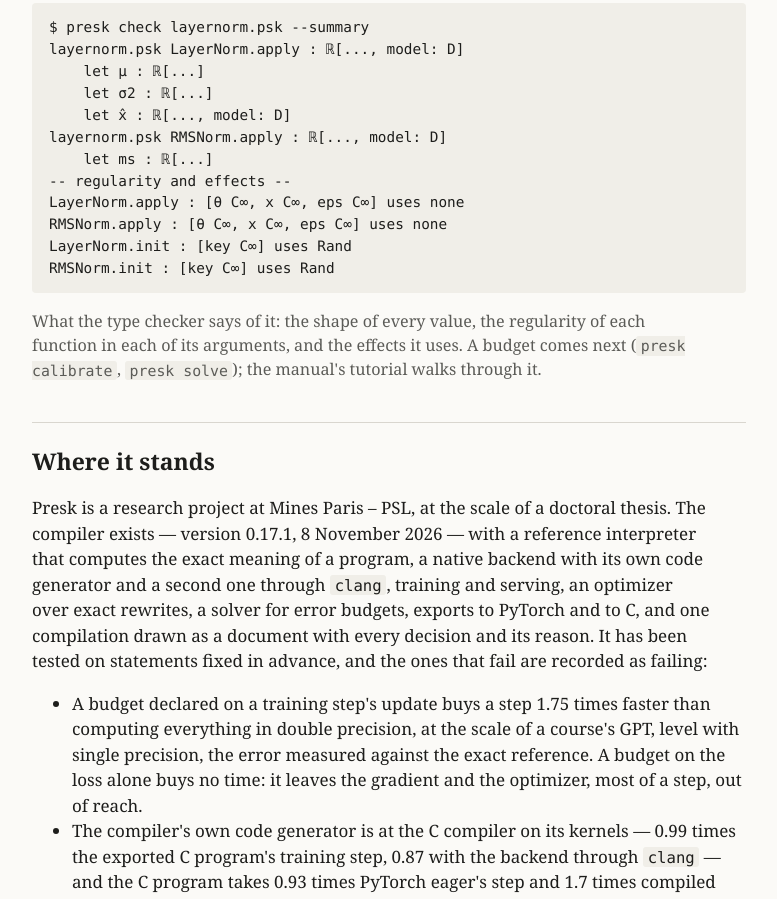
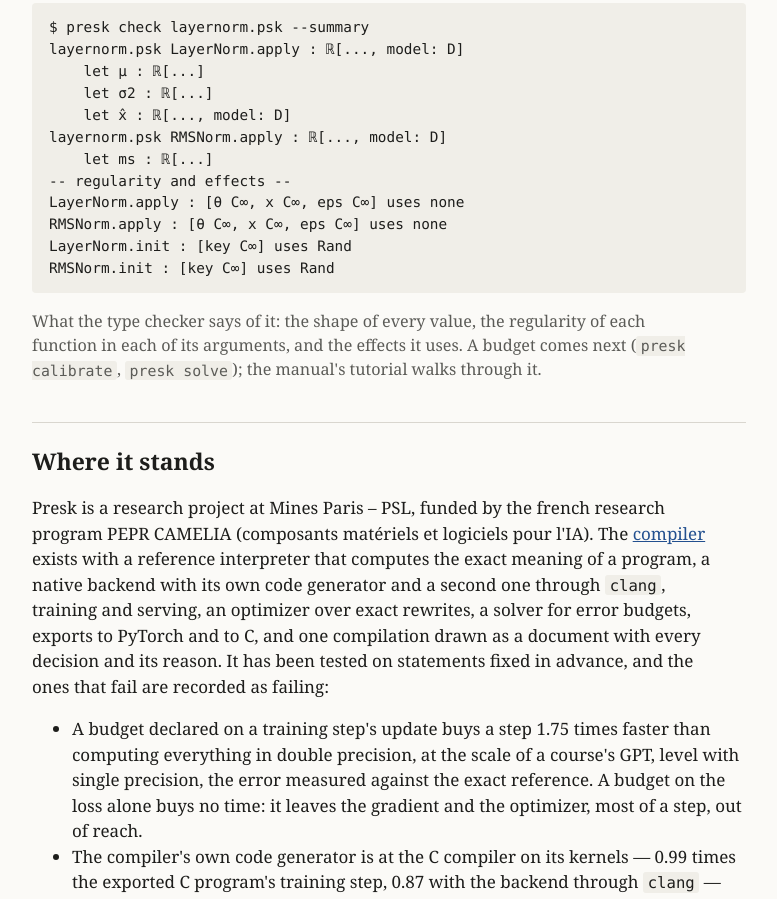
Before and after one commit to presk-lang/presk-website, a plain HTML site: page site/index.html in a window 1280 px wide. Shown: the part 1192-2091 px from the top of the page, without its empty margins (251-1028 px from the left). Drawn offline with Linux system fonts and the light colour scheme.

Commit message:
Revise wording

```diff
--- a/site/index.html
+++ b/site/index.html
@@ -29,7 +29,7 @@
 
 <h2 id="what">What it is</h2>
 <p>A Presk program denotes a mathematical function over tensors of real
-numbers. The language has no machine number type: no <code>float32</code>,
+numbers. The language has no machine number type for its tensors: no <code>float32</code>,
 no <code>bfloat16</code>. Shapes, with named and symbolic axes, are part of
 the types and are checked before anything runs; every function carries a
 regularity class that decides whether it may be differentiated; randomness
@@ -82,8 +82,8 @@ solve</code>); the manual's tutorial walks through it.</p>
 <h2 id="status">Where it stands</h2>
 <!-- In step with presk-specs/docs/status-2026-11-08-0.17.1.md (version 0.17.1, tagged 2026-11-08) and the
      compiler's CHANGELOG; what fails is said to fail. Each number's record is in the comment beside it. -->
-<p>Presk is a research project at Mines Paris – PSL, at the scale of a
-doctoral thesis. The compiler exists — version 0.17.1, 8 November 2026 —
+<p>Presk is a research project at Mines Paris – PSL, funded by the french research program PEPR CAMELIA (composants matériels et logiciels pour l'IA).
+    The <a href="https://github.com/presk-lang/presk">compiler</a> exists
 with a reference interpreter that computes the exact meaning of a program,
 a native backend with its own code generator and a second one through
 <code>clang</code>, training and serving, an optimizer over exact rewrites,
```
